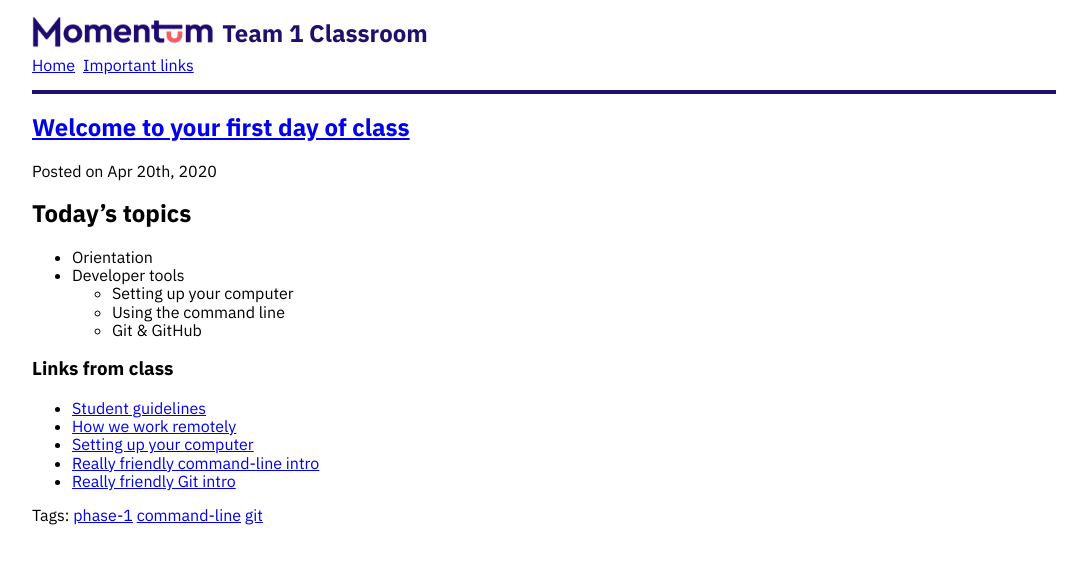
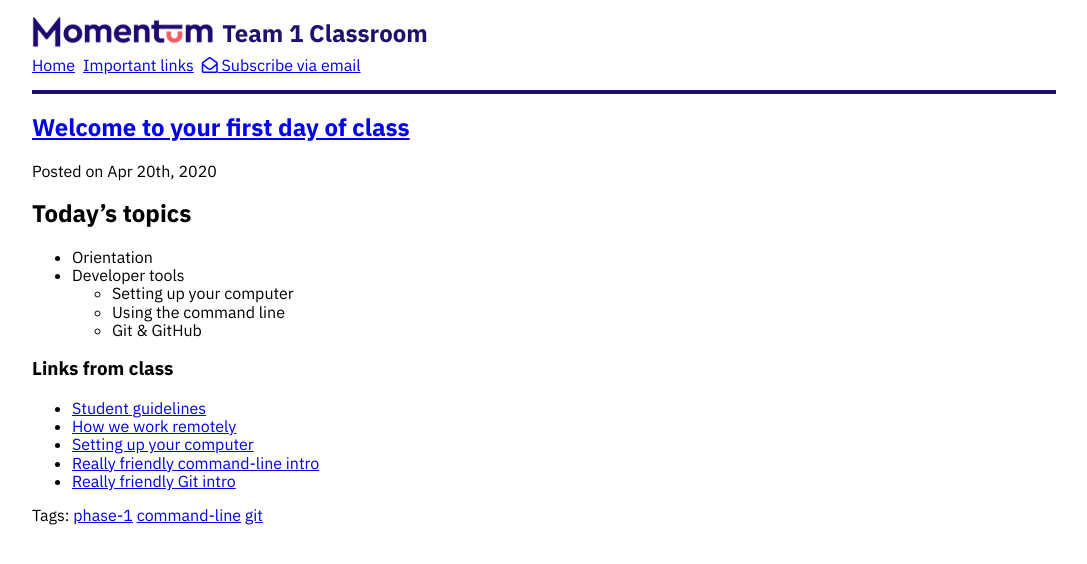
Before and after one commit to Momentum-Morehouse-2/Momentum-Morehouse-2.github.io, a Jekyll site: the page built from index.html, in a window 1280 px wide. Shown: the top 564 px of the page, without its empty margins (96-1183 px from the left). Built offline with Jekyll 4.4.1, drawn with Linux system fonts in a browser that asks for light colours; nearby versions of some CDN libraries; the list of posts is cut into pages by our own code.

Commit message:
Add link to subscribe via email

```diff
--- a/_config.yml
+++ b/_config.yml
@@ -18,7 +18,8 @@ email: info@momentumlearn.com
 description: >- # this means to ignore newlines until "baseurl:"
   Public-facing site for Momentum Learning Team 1.
 baseurl: "" # the subpath of your site, e.g. /blog
-url: "https://momentum-team-1.github.io/" # the base hostname & protocol for your site, e.g. http://example.com
+url: "https://momentum-team-1.github.io" # the base hostname & protocol for your site, e.g. http://example.com
+siteurl: "https://momentum-team-1.github.io" # the base hostname & protocol for your site, e.g. http://example.com
 github_username:  momentum-team-1
 paginate: 5
 future: true
--- a/_layouts/base.html
+++ b/_layouts/base.html
@@ -6,7 +6,8 @@
   <title>{{ site.title }}{% if page.title %} - {{ page.title }}{% endif %}</title>
   {% feed_meta %}
   <link href="https://fonts.googleapis.com/css2?family=IBM+Plex+Mono:ital,wght@0,400;0,700;1,400&family=IBM+Plex+Sans:ital,wght@0,400;0,700;1,400&display=swap" rel="stylesheet">
-  <link rel="stylesheet" href="{{ "/assets/css/momentum.css" | relative_url }}">
+  <script src="https://kit.fontawesome.com/e6f4c5be1d.js" crossorigin="anonymous"></script>
+  <link rel="stylesheet" href="{{ '/assets/css/momentum.css' | relative_url }}">
 </head>
 <body class="plex-sans">
   <div class="mw8 center pv3">
@@ -19,6 +20,11 @@
         <ul class="list pl0 pt2 ma0 flex">
           <li class="pr2"><a href="{{ '/' | relative_url }}">Home</a></li>
           <li class="pr2"><a href="{{ '/links/' | relative_url }}">Important links</a></li>
+          <li class="pr2">
+            <a href="https://feedrabbit.com/subscriptions/new?url={{ site.siteurl | url_encode }}">
+              <i class="far fa-envelope-open"></i> Subscribe via email
+            </a>
+          </li>
         </ul>
       </nav>
     </header>
```
